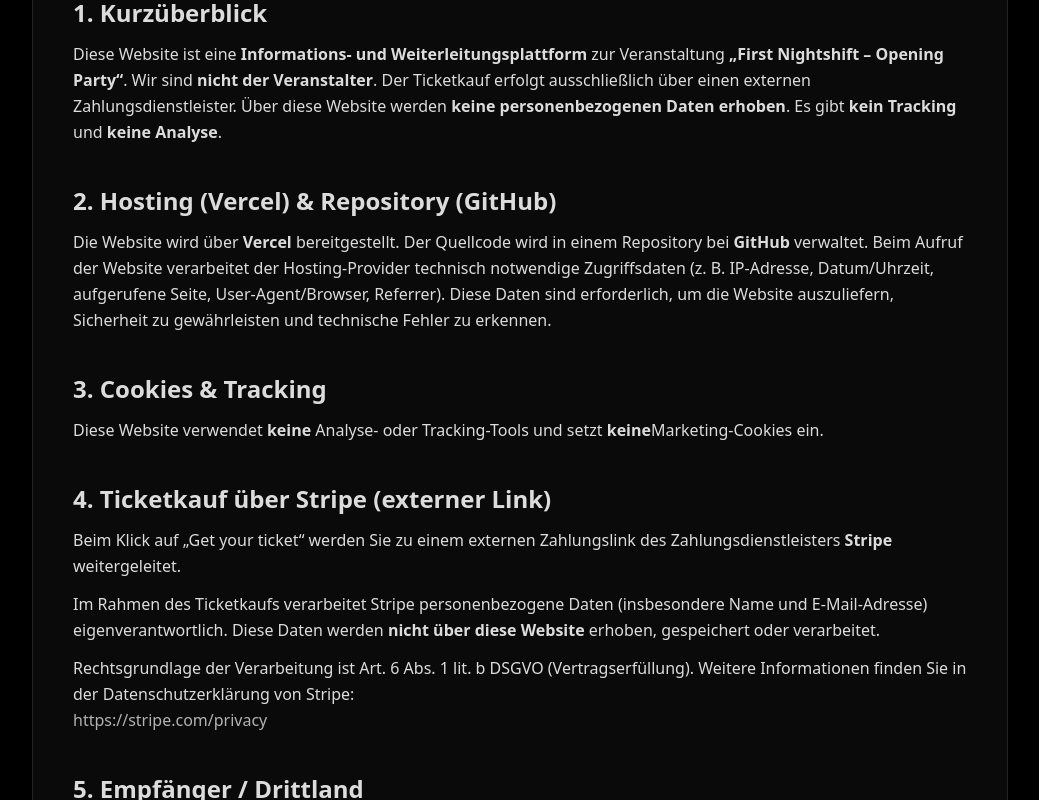
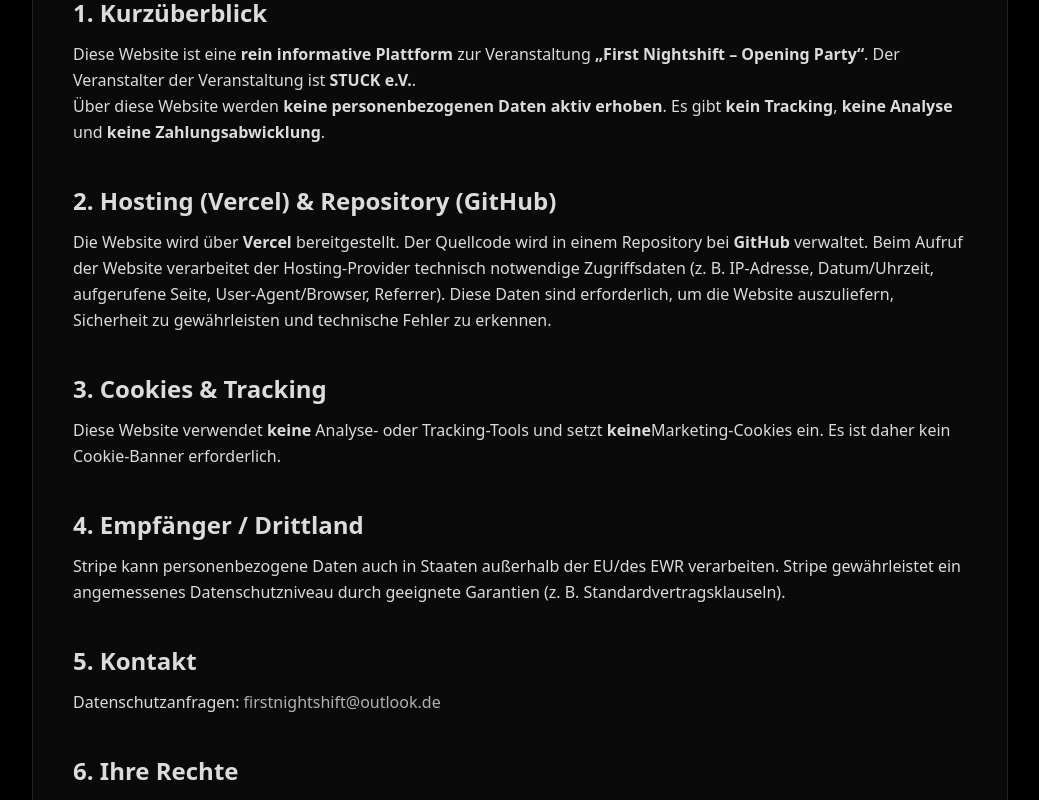
Before and after one commit to oxaxk/firstnightshift, a React (Vite) app: page /datenschutz in a window 1280 px wide. Shown: the part 260-1060 px from the top of the page, without its empty margins (120-1159 px from the left). Built offline with nearby package versions, Linux system fonts and the light colour scheme.

Commit message:
Update page.tsx

```diff
--- a/src/pages/datenschutz/page.tsx
+++ b/src/pages/datenschutz/page.tsx
@@ -18,11 +18,12 @@ export default function Datenschutz() {
           <div style={{ color: 'rgba(255,255,255,0.86)' }}>
             <h2 className="text-xl md:text-2xl font-semibold mb-3">1. Kurzüberblick</h2>
             <p className="leading-relaxed">
-              Diese Website ist eine <strong>Informations- und Weiterleitungsplattform</strong> zur Veranstaltung
-              <strong> „First Nightshift – Opening Party“</strong>. Wir sind <strong>nicht der Veranstalter</strong>.
-              Der Ticketkauf erfolgt ausschließlich über einen externen Zahlungsdienstleister.
-              Über diese Website werden <strong>keine personenbezogenen Daten erhoben</strong>.
-              Es gibt <strong>kein Tracking</strong> und <strong>keine Analyse</strong>.
+              Diese Website ist eine <strong>rein informative Plattform</strong> zur Veranstaltung
+              <strong> „First Nightshift – Opening Party“</strong>.
+              Der Veranstalter der Veranstaltung ist <strong>STUCK e.V.</strong>.
+              <br />
+              Über diese Website werden <strong>keine personenbezogenen Daten aktiv erhoben</strong>.
+              Es gibt <strong>kein Tracking</strong>, <strong>keine Analyse</strong> und <strong>keine Zahlungsabwicklung</strong>.
             </p>
 
             <h2 className="text-xl md:text-2xl font-semibold mb-3 mt-10">2. Hosting (Vercel) & Repository (GitHub)</h2>
@@ -37,38 +38,22 @@ export default function Datenschutz() {
             <h2 className="text-xl md:text-2xl font-semibold mb-3 mt-10">3. Cookies & Tracking</h2>
             <p className="leading-relaxed">
               Diese Website verwendet <strong>keine</strong> Analyse- oder Tracking-Tools und setzt <strong>keine</strong>
-              Marketing-Cookies ein.
+              Marketing-Cookies ein. Es ist daher kein Cookie-Banner erforderlich.
             </p>
 
-            <h2 className="text-xl md:text-2xl font-semibold mb-3 mt-10">4. Ticketkauf über Stripe (externer Link)</h2>
-            <p className="leading-relaxed">
-              Beim Klick auf „Get your ticket“ werden Sie zu einem externen Zahlungslink des Zahlungsdienstleisters
-              <strong> Stripe</strong> weitergeleitet.
-            </p>
-            <p className="leading-relaxed mt-3">
-              Im Rahmen des Ticketkaufs verarbeitet Stripe personenbezogene Daten (insbesondere Name und E-Mail-Adresse)
-              eigenverantwortlich. Diese Daten werden <strong>nicht über diese Website</strong> erhoben, gespeichert oder verarbeitet.
-            </p>
-            <p className="leading-relaxed mt-3">
-              Rechtsgrundlage der Verarbeitung ist Art. 6 Abs. 1 lit. b DSGVO (Vertragserfüllung).
-              Weitere Informationen finden Sie in der Datenschutzerklärung von Stripe:
-              <br />
-              <span className="opacity-80">https://stripe.com/privacy</span>
-            </p>
-
-            <h2 className="text-xl md:text-2xl font-semibold mb-3 mt-10">5. Empfänger / Drittland</h2>
+            <h2 className="text-xl md:text-2xl font-semibold mb-3 mt-10">4. Empfänger / Drittland</h2>
             <p className="leading-relaxed">
               Stripe kann personenbezogene Daten auch in Staaten außerhalb der EU/des EWR verarbeiten.
               Stripe gewährleistet ein angemessenes Datenschutzniveau durch geeignete Garantien
               (z. B. Standardvertragsklauseln).
             </p>
 
-            <h2 className="text-xl md:text-2xl font-semibold mb-3 mt-10">6. Kontakt</h2>
+            <h2 className="text-xl md:text-2xl font-semibold mb-3 mt-10">5. Kontakt</h2>
             <p className="leading-relaxed">
               Datenschutzanfragen: <span className="opacity-80">firstnightshift@outlook.de</span>
             </p>
 
-            <h2 className="text-xl md:text-2xl font-semibold mb-3 mt-10">7. Ihre Rechte</h2>
+            <h2 className="text-xl md:text-2xl font-semibold mb-3 mt-10">6. Ihre Rechte</h2>
             <p className="leading-relaxed">
               Sie haben nach der DSGVO insbesondere das Recht auf Auskunft, Berichtigung, Löschung,
               Einschränkung der Verarbeitung sowie Widerspruch. Außerdem haben Sie das Recht auf Beschwerde bei
```
